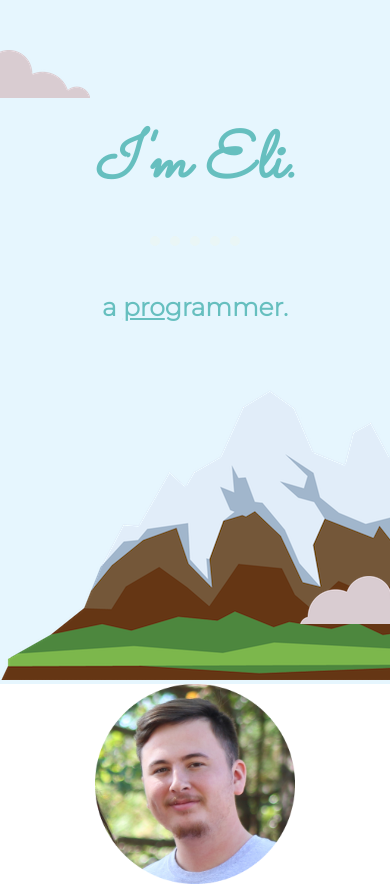
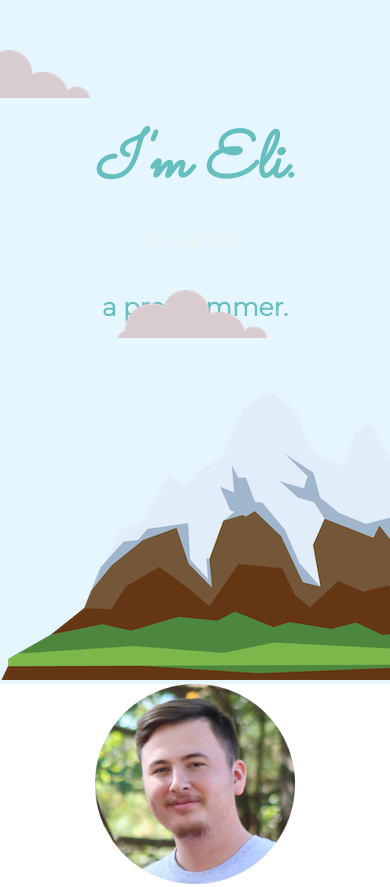
Before and after one commit to ecain45/CSSWeb, a plain HTML site: page index.html in a window 390 px wide. Shown: the top 887 px of the page. Drawn offline with Linux system fonts and the light colour scheme.

Commit message:
Mobile Cloud Bug Fix

```diff
--- a/css/styles.css
+++ b/css/styles.css
@@ -93,8 +93,8 @@ hr{
 }
 .bottomCloud{
   position: absolute;
-    bottom: 220px;
-  left: 300px;
+  bottom: 60%;
+  left: 30%;
 }
 
 .bottom-container{
```
